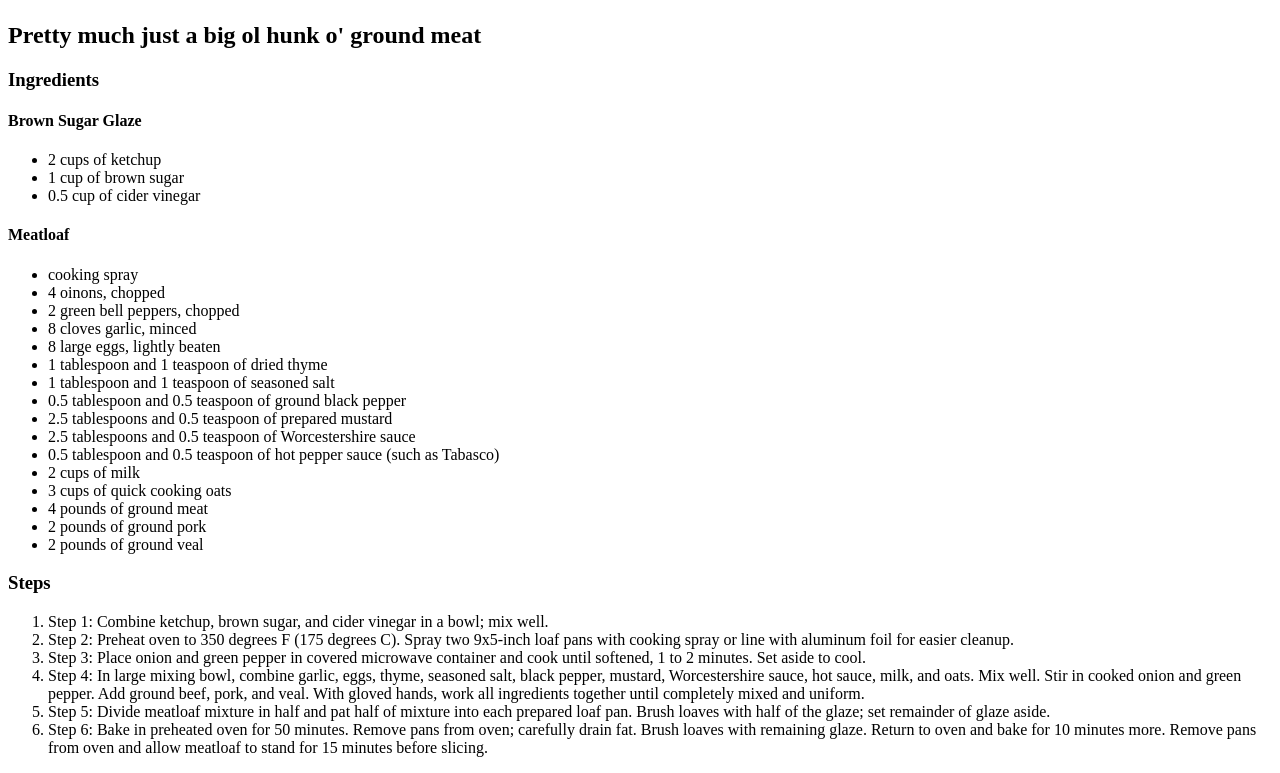
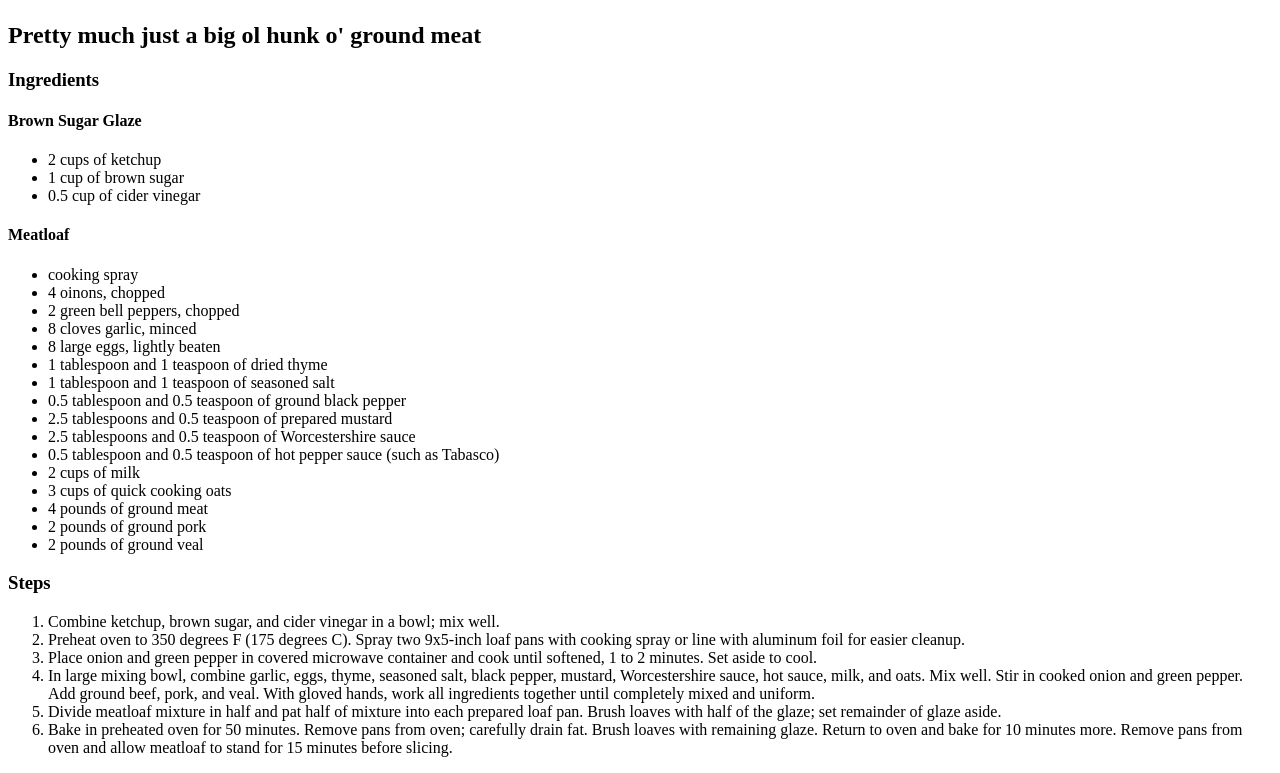
Before and after one commit to zedohn/odin-recipes, a plain HTML site: page recipes/tennessee-meatloaf.html in a window 1280 px wide. Shown: the part 678-1451 px from the top of the page. Drawn offline with Linux system fonts and the light colour scheme.

Commit message:
Removed the "Step (number)" at the beginning of the steps.

```diff
--- a/recipes/tennessee-meatloaf.html
+++ b/recipes/tennessee-meatloaf.html
@@ -38,12 +38,12 @@
     </ul>
     <h3>Steps</h3>
     <ol>
-        <li>Step 1: Combine ketchup, brown sugar, and cider vinegar in a bowl; mix well.</li>
-        <li>Step 2: Preheat oven to 350 degrees F (175 degrees C). Spray two 9x5-inch loaf pans with cooking spray or line with aluminum foil for easier cleanup.</li>
-        <li>Step 3: Place onion and green pepper in covered microwave container and cook until softened, 1 to 2 minutes. Set aside to cool.</li>
-        <li>Step 4: In large mixing bowl, combine garlic, eggs, thyme, seasoned salt, black pepper, mustard, Worcestershire sauce, hot sauce, milk, and oats. Mix well. Stir in cooked onion and green pepper. Add ground beef, pork, and veal. With gloved hands, work all ingredients together until completely mixed and uniform.</li>
-        <li>Step 5: Divide meatloaf mixture in half and pat half of mixture into each prepared loaf pan. Brush loaves with half of the glaze; set remainder of glaze aside.</li>
-        <li>Step 6: Bake in preheated oven for 50 minutes. Remove pans from oven; carefully drain fat. Brush loaves with remaining glaze. Return to oven and bake for 10 minutes more. Remove pans from oven and allow meatloaf to stand for 15 minutes before slicing.</li>
+        <li>Combine ketchup, brown sugar, and cider vinegar in a bowl; mix well.</li>
+        <li>Preheat oven to 350 degrees F (175 degrees C). Spray two 9x5-inch loaf pans with cooking spray or line with aluminum foil for easier cleanup.</li>
+        <li>Place onion and green pepper in covered microwave container and cook until softened, 1 to 2 minutes. Set aside to cool.</li>
+        <li>In large mixing bowl, combine garlic, eggs, thyme, seasoned salt, black pepper, mustard, Worcestershire sauce, hot sauce, milk, and oats. Mix well. Stir in cooked onion and green pepper. Add ground beef, pork, and veal. With gloved hands, work all ingredients together until completely mixed and uniform.</li>
+        <li>Divide meatloaf mixture in half and pat half of mixture into each prepared loaf pan. Brush loaves with half of the glaze; set remainder of glaze aside.</li>
+        <li>Bake in preheated oven for 50 minutes. Remove pans from oven; carefully drain fat. Brush loaves with remaining glaze. Return to oven and bake for 10 minutes more. Remove pans from oven and allow meatloaf to stand for 15 minutes before slicing.</li>
     </ol>
 </body>
 </html>
```
Also changed, not shown: recipes/shake.html (+1 -1 lines), recipes/waffles.html (+3 -3 lines).
